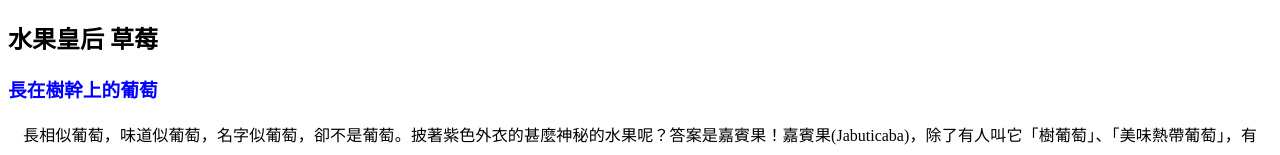
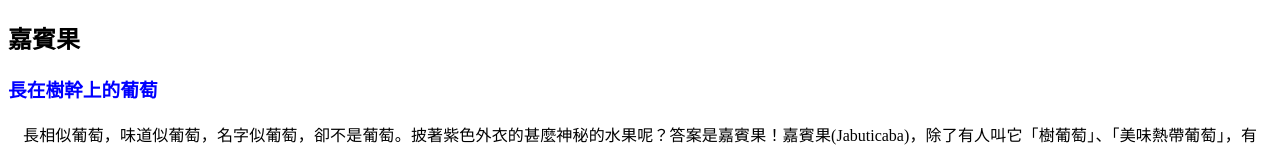
Before and after one commit to david-0709/david-0709.github.io, a plain HTML site: page B4B38/作業01/index.html in a window 1280 px wide. Shown: the top 155 px of the page. Drawn offline with Linux system fonts and the light colour scheme.

Commit message:
Update index.html

```diff
--- a/B4B38/作業01/index.html
+++ b/B4B38/作業01/index.html
@@ -19,7 +19,7 @@
 	</style>
 </head>
 	<body>
-        <h2>水果皇后 草莓</h2>
+        <h2>嘉賓果</h2>
 		<h3>長在樹幹上的葡萄</h3>
 		<div>
 			長相似葡萄，味道似葡萄，名字似葡萄，卻不是葡萄。披著紫色外衣的甚麼神秘的水果呢？答案是嘉賓果！嘉賓果(Jabuticaba)，除了有人叫它「樹葡萄」、「美味熱帶葡萄」，有一個非常美麗的別名──擬愛神木，是遠從中南美洲(巴西)而來的亞熱帶水果。
```
